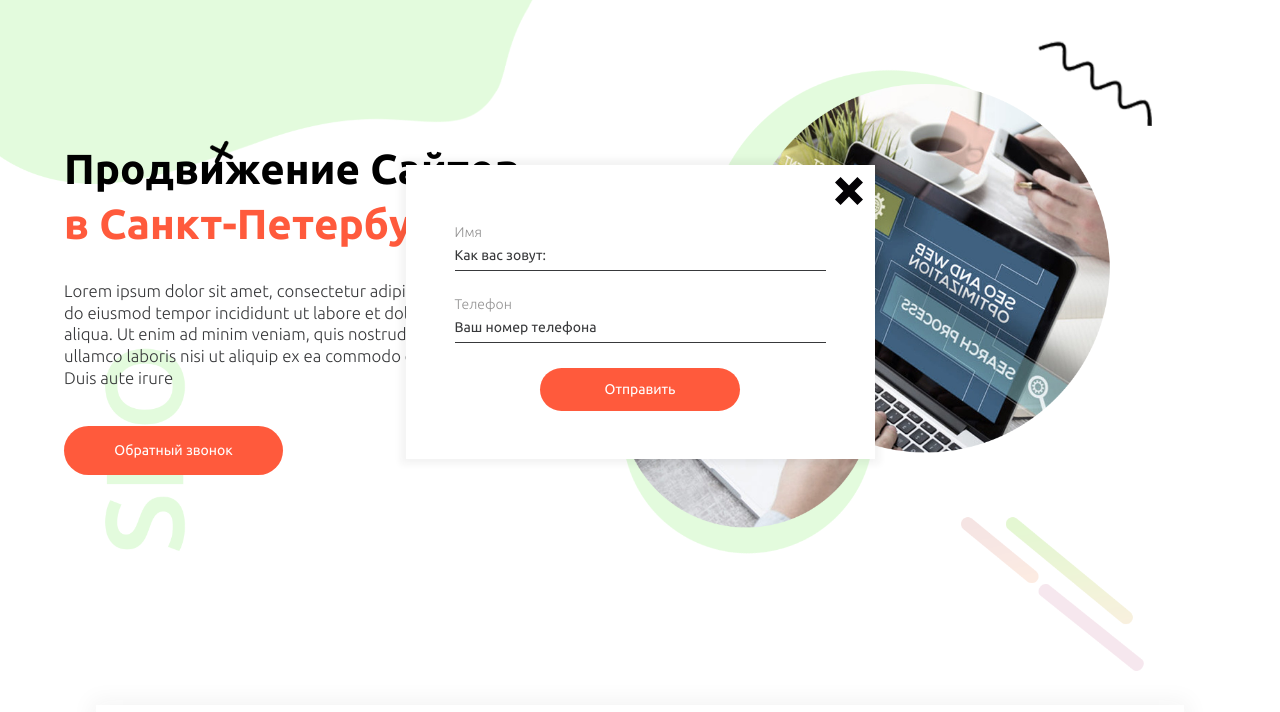
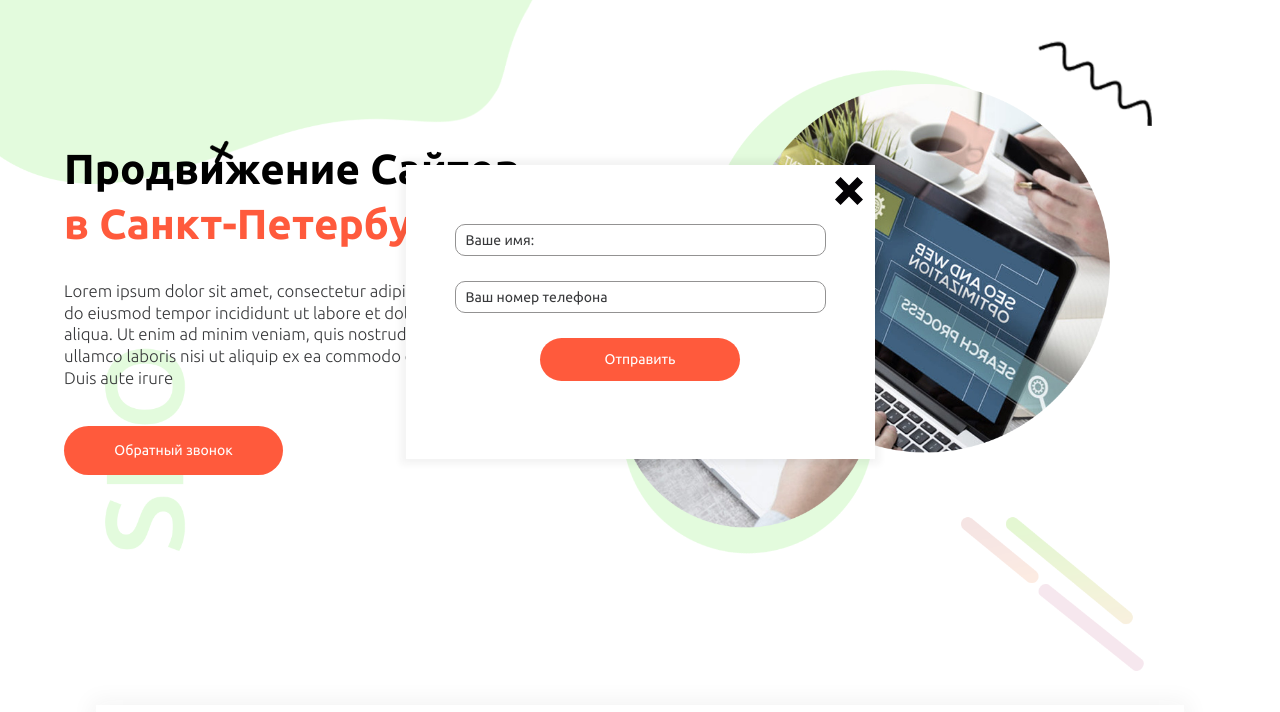
Before and after one commit to Livter25/Work1, a website: page index.html in a window 1280 px wide. Both pictures are taken after a click on the button "Заказать звонок". Shown: the part 88-800 px from the top of the page. Drawn offline with nearby package versions, Linux system fonts and the light colour scheme.

Commit message:
fsdfsdfsdfsd

```diff
--- a/index.html
+++ b/index.html
@@ -39,7 +39,7 @@
                         <a href="#question" class="nav__item">КОНТАКТЫ</a>
                     </nav>
                     <a href="tel:+78129921030" class="menu__content__phone">+7(812)-992-10-30</a>
-                    <button onclick="ym(94991221,'reachGoal','button')" class="button menu__content__button button--primary" data-toggle="modal" >Заказать звонок</button>
+                    <button onclick="ym(61656943,'reachGoal','Button')" class="button menu__content__button button--primary" data-toggle="modal" >Заказать звонок</button>
                     <div class="box">
                         <a class="box-link" href="#box">
                             <span class="minibox"></span>
@@ -352,7 +352,7 @@
                 </div>
                 <div class="swiper-button-next swiper-button-next-cases"></div>
                 <div class="swiper-button-prev swiper-button-prev-cases"></div>
-                <button class="button button--primary cases__button" data-toggle="modal">Портфолио</button>
+                <button class="button button--primary cases__button" href="https://portfolio.usue.ru/"  target="_blank">Портфолио</button>
 
             </div>
         </section>
@@ -414,7 +414,7 @@
                 </div>
                 <div class="swiper-button-next swiper-button-next-client"></div>
                 <div class="swiper-button-prev swiper-button-prev-client"></div>
-                <button class="button button--primary client__button" data-toggle="modal">Читать еще</button>
+                <button class="button button--primary client__button" href="https://portfolio.usue.ru/"  target="_blank">Читать еще</button>
 
             </div>
         </section>
@@ -469,7 +469,7 @@
                 <div class="news__text">
                     <h3 class="news__text__title">Важнейшие факторы SEO в 2019 году</h3>
                     <p class="news__text__text">Lorem ipsum dolor sit amet, consectetur adipisicing elit, sed do eiusmod tempor incididunt ut labore et dolore magna aliqua. Ut enim ad minim veniam, quis nostrud exercitation ullamco laboris nisi ut aliquip ex ea commodo consequat. Duis aute irure dolor in reprehenderit in voluptate velit.</p>
-                    <button class="button button--primary news__button">Читать далее</button>
+                    <button class="button button--primary news__button" href="https://portfolio.usue.ru/"  target="_blank">Читать далее</button>
 
                 </div>
 
@@ -563,12 +563,12 @@
             <form action="send.php" method="POST" class="form modal__form">
                 <div class="modal__title__input">
 
-                    <label for="modal-user-name" class="label form__label label--light modal__label">Имя</label>
-                    <input type="text" name="userName" class="input form__input modal__input " id="modal-user-name" placeholder="Как вас зовут:">
+                    <label for="modal-user-name" class="label form__label label--light modal__label"></label>
+                    <input type="text" name="userName" class="input form__input modal__input " id="modal-user-name" placeholder="Ваше имя:">
                 </div>
                 <div class="modal__title__input">
 
-                    <label for="modal-user-Phone" class="label form__label label--light modal__label">Телефон</label>
+                    <label for="modal-user-Phone" class="label form__label label--light modal__label"></label>
                     <input type="tel" name="userPhone" class="input form__input modal__input " id="modal-user-Phone" placeholder="Ваш номер телефона:"
                     minlength="12">
                 </div>
--- a/sass/_media.sass
+++ b/sass/_media.sass
@@ -201,7 +201,7 @@
     .advantage__content__text
         width: 50%
 
-@media screen and (max-width:536px)
+@media screen and (max-width:836px)
     .stat
         height: 100%
         padding: 5%
--- a/sass/templates/_modal.sass
+++ b/sass/templates/_modal.sass
@@ -12,6 +12,11 @@
     right: 0
     width: 100%
     height: 100%
+    &__input
+        border: 1px solid $form
+        border-radius: 10px
+        color: $form
+        padding-left: 10px
     &__label
         margin-top: 25px
     &--visible
@@ -36,7 +41,6 @@
         font-size: 1.357rem
         line-height: 26px
         text-align: center
-        font-family: 'Yeseva One', cursive
         font-weight: normal
         margin: 0
     &__close
@@ -60,6 +64,6 @@
         align-self: flex-end
 
 input::-webkit-input-placeholder
-    color: $dark
+    color: $form
 input::-moz-placeholder
-     color: $dark
+     color: $form
```
Also changed, not shown: css/style.css, 1 other file.
